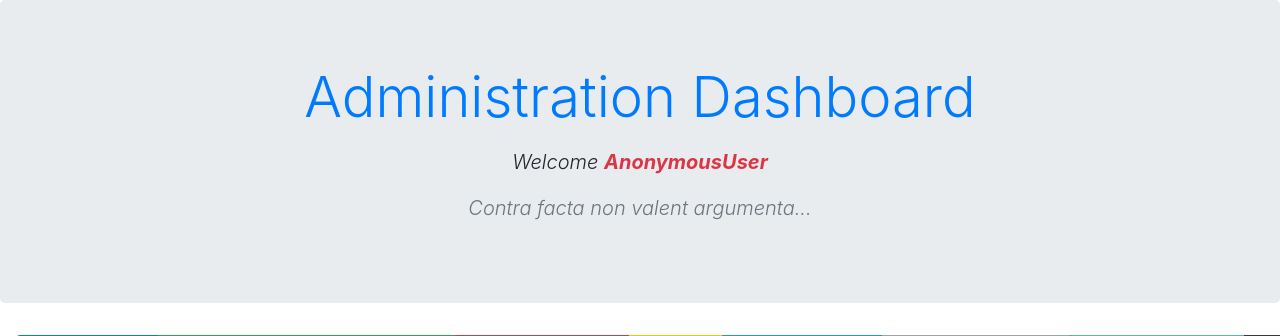
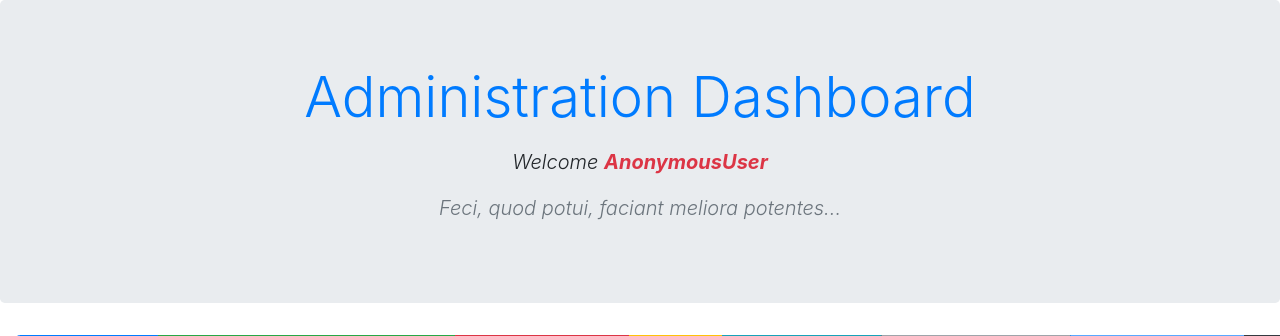
Before and after one commit to jerwski/uewtr, a Django app: template templates/account/admin.html in a window 1280 px wide; the page is wider, and only the part inside the window is pictured. Shown: the top 336 px of that part. Run offline with Django 3.2, Linux system fonts and the light colour scheme; the template is opened without the code that fills it, so the values that code supplies are empty; some libraries are stand-ins or nearby versions.

Commit message:
refactoring

```diff
--- a/templates/account/admin.html
+++ b/templates/account/admin.html
@@ -7,7 +7,7 @@
   <div class="jumbotron text-center">
     <p class="text-primary display-4">Administration Dashboard</p>
     <p class="text-center font-italic lead">Welcome <em class="text-danger font-weight-bold">{{ user }}</em></p>
-    <p class="text-center text-secondary font-italic lead">Contra facta non valent argumenta...</p>
+    <p class="text-center text-secondary font-italic lead">Feci, quod potui, faciant meliora potentes...</p>
   </div>
 {% endblock %}
 
```
